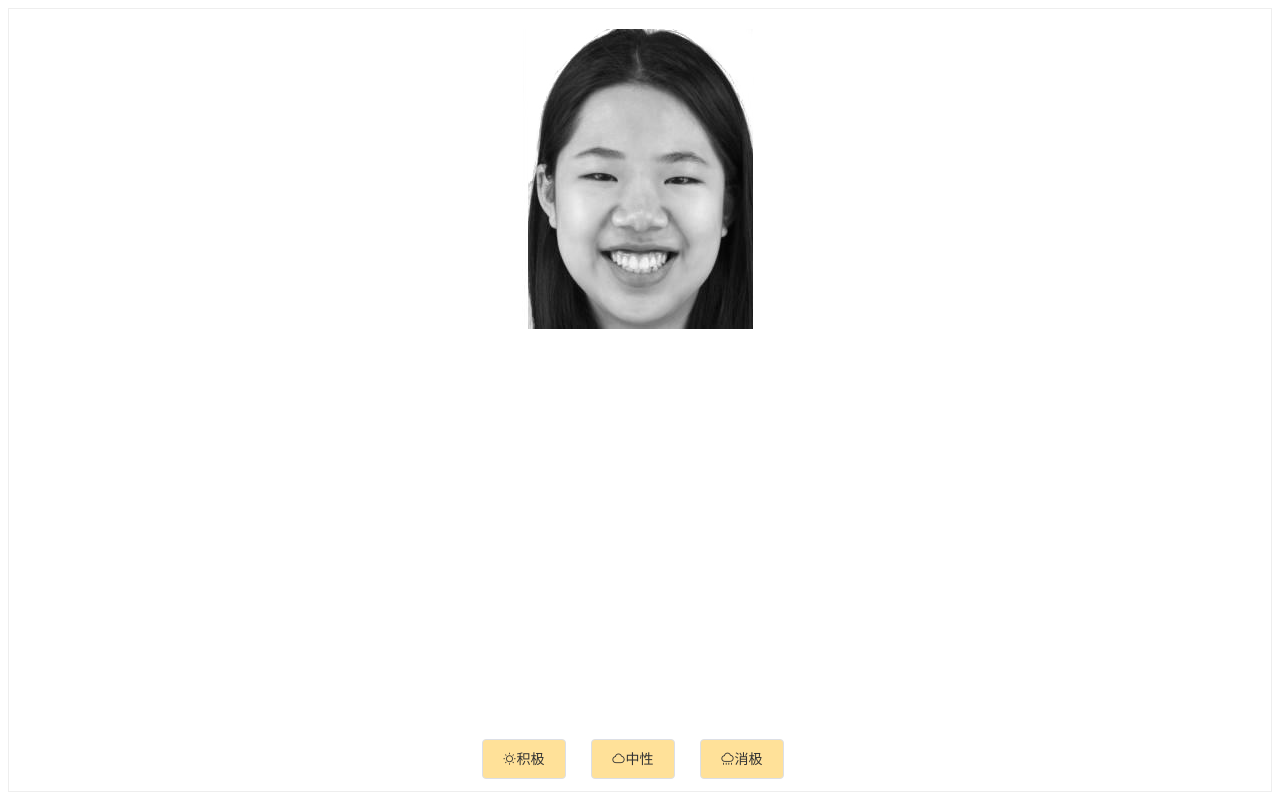
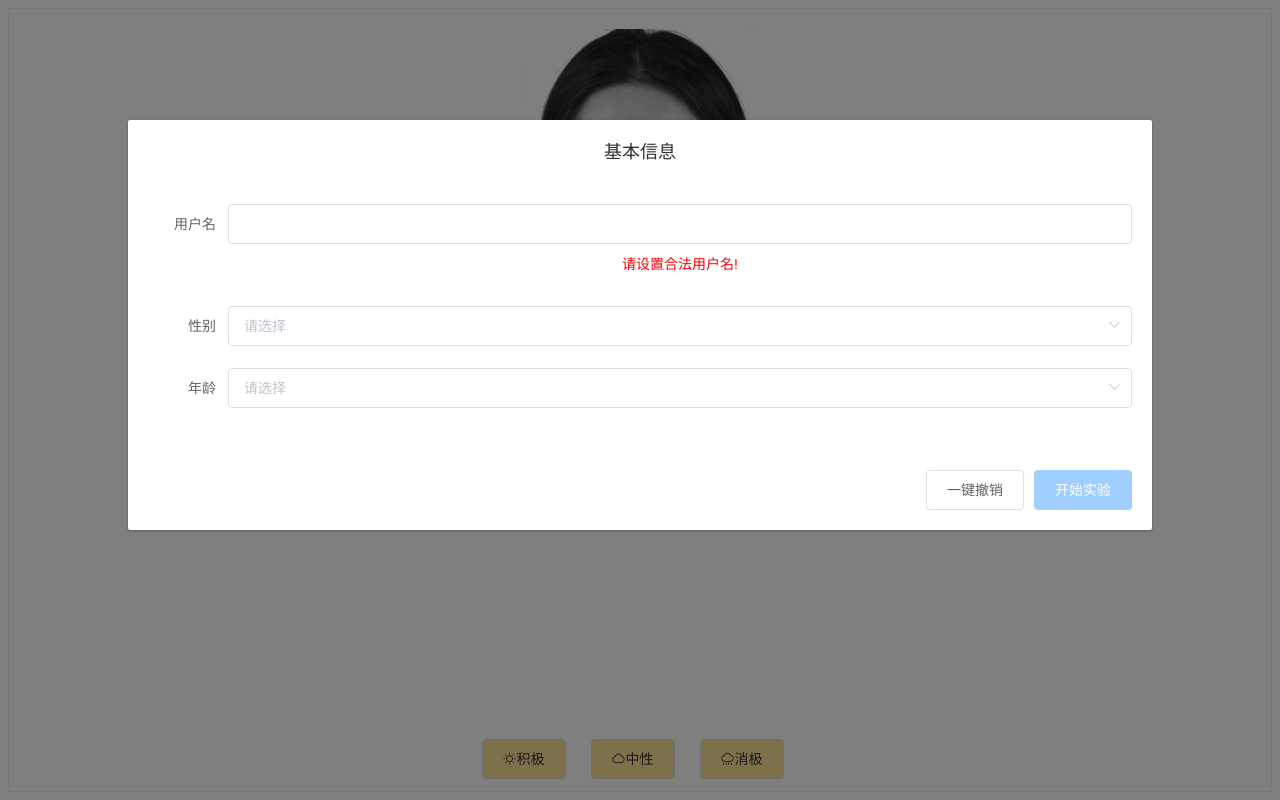
Before and after one commit to Schmerle-Cki/Emotion, a Vue app: page /#/ in a window 1280 px wide. Built offline with nearby package versions, Linux system fonts and the light colour scheme.

Commit message:
finished start info form

```diff
--- a/src/components/MessageBoard.vue
+++ b/src/components/MessageBoard.vue
@@ -2,6 +2,7 @@
     <div id="message-board">
         <el-container style="height:100%; border: 1px solid #eee;">
             <el-main>
+				<!--p>{{basicInfo.form.sex}}</p-->
                 <img v-if="showResult===false" :src="imageSrc"/>
 				<table style="position:absolute;left:25%;top:15%;" v-if="showResult===true" border="1px" width="600px">
 					<tr>
@@ -34,10 +35,17 @@
                 </el-button>
             </el-footer>
         </el-container>
+
+		<PostDialog
+			v-bind:dialogVisible="basicInfo.dialogVisible"
+			v-bind:state="state"
+			v-on:newMember="initialInfo"
+		/>
     </div>
 </template>
 
 <script type="text/javascript">
+	import PostDialog from "@/components/PostDialog"
 	var randomNumber = function(){
 		return 0.5 - Math.random();
 	}
@@ -45,20 +53,27 @@
         name: "MessageBoard",
         components: {
             //MessageList
-            //PostDialog
+            PostDialog
         },
         // 请在下方设计自己的数据结构及函数来完成最终的留言板功能
         data(){
             return {
+                basicInfo:{
+                  dialogVisible:true,
+                  form:{
+                      age:"",
+                      sex:"",
+                      user:""
+                    }
+                },
                 imageSrc:require("../img/Y3F-20_happy.jpg"),
-                images:[],	//["cuteIcon","logo","加油"],
+                images:[],		//["cuteIcon","logo","加油"],
 				labeledImg:[],	//{picName,Label} 1=happy 2=neutral 3=sad
 				answers:[],		//{cartoonReal,userChoice,groundTruth,accurate}
                 currentImgID:0,
                 messageList: [],
 				showResult:false,
-				emotions:["none","happy","neutral","sad"],
-				picName:"nicki"
+				emotions:["none","happy","neutral","sad"]
             }
         },
 		created(){
@@ -118,6 +133,15 @@
                 else
                     this.state.username=""
             },
+			initialInfo(Block){
+				this.basicInfo.dialogVisible = false;
+				this.basicInfo.form.age = Block.age;
+				this.basicInfo.form.sex = Block.sex;
+				this.basicInfo.form.user = Block.user;
+
+				let expireDays = 1000*60*60;
+				this.$cookieStore.setCookie(Block.user,expireDays);
+			},
             getCurrentImgSrc(){
                 this.imageSrc = require("../img/" + this.images[this.currentImgID] +".jpg")
             },
@@ -142,11 +166,15 @@
 				}
 
 			},
-            appendBlock(Block){
-                let expireDays = 1000*60*60
-                this.$cookieStore.setCookie(Block.user,expireDays)
+            sendBack(){
+				var form = this.basicInfo.form;
+				this.$post({"age":form.age,"sex":form.sex,"name":form.user,"data":this.answers}).then((response) =>{
+					//this.alertDialog.dialogVisible=true
+					console.log(response)
+					//this.refresh()
+				})
 
-                this.alertDialog.dialogVisible=false
+                /*this.alertDialog.dialogVisible=false
 
                 this.$post({"title":Block.title,"content":Block.content}).then((response) =>{
                     this.alertDialog.dialogVisible=true
@@ -154,7 +182,7 @@
                     this.refresh()
                 })
 
-                this.postDialog.dialogVisible=false
+                this.postDialog.dialogVisible=false*/
             },
             refresh(){
                 this.$get().then((response)=>{
--- a/src/components/PostDialog.vue
+++ b/src/components/PostDialog.vue
@@ -1,36 +1,38 @@
 <template>
   <el-dialog
         style="text-align: center"
-        title="发表"
+        title="基本信息"
         :visible.sync="dialogVisible"
         :show-close=false
         :close-on-click-model="false"
         width="80%">
+
     <el-form label-width="80px">
-        <el-form-item label="标题">
-            <!--请修改这两行注释中间的代码来输入消息标题-->
-            <el-input v-model="title" placeholder="title">title</el-input>
-            <!--请修改这两行注释中间的代码来输入消息标题-->
-        </el-form-item>
-        <el-form-item label="内容">
-            <!--请修改这两行注释中间的代码来输入消息内容-->
-            <el-input v-model="content" type="textarea" placeholder="message"></el-input>
-            <!--请修改这两行注释中间的代码来输入消息内容-->
-        </el-form-item>
         <el-form-item label="用户名">
             <!--请修改这两行注释中间的代码来输入用户名-->
             <el-input v-model="state.username"></el-input>
             <!--请修改这两行注释中间的代码来输入用户名-->
             <span v-if="state.username_valid===false" style="color: red">请设置合法用户名!</span>
         </el-form-item>
+		<el-form-item label="性别">
+			<el-select v-model="sex" placeholder="请选择" style="width: 100%;">
+				<el-option v-for="one in stateArr" :key="one.value" :label="one.label" :value="one.value"></el-option>
+			</el-select>
+		</el-form-item>
+
+		<el-form-item label="年龄">
+			<el-select v-model="age" placeholder="请选择" style="width: 100%;">
+				<el-option v-for="one in ageArr" :key="one" :label="one" :value="one"></el-option>
+			</el-select>
+		</el-form-item>
     </el-form>
     <span slot="footer" class="dialog-footer">
                 <!--请修改这两行注释中间的代码来产生相应按钮的点击事件-->
-                <el-button v-on:click="withdraw">取 消</el-button>
+                <el-button v-on:click="withdraw">一键撤销</el-button>
                 <el-button type="primary"
                             v-on:click="ensure"
                             :disabled="state.username_valid===false"
-                            >确 定</el-button>
+                            >开始实验</el-button>
                 <!--请修改这两行注释中间的代码来产生相应按钮的点击事件-->
     </span>
   </el-dialog>
@@ -57,29 +59,37 @@ export default {
   // 请在下方设计自己的数据结构以及事件函数
   data(){
     return {
-      title:"",
-      content:"",
-      user:this.state.username
+      age:"",
+      sex:"",
+      user:this.state.username,
+      stateArr:[
+        {value:'male',label:'男'},
+		{vlaue:'female',label:'女'}
+      ],
+      ageArr:[]
     }
+  },
+  created(){
+	this.ageArr = new Array(50).fill(10).map((el,i)=>10+i);
   },
   methods: {
     ensure:function(event){
       if(event && this.state.username_valid)
+      {
         this.dialogVisible=false
         this.$emit('newMember',
-        {title: this.title,
-        content:this.content,
-        user: this.state.username,
-        timestamp: new Date().getTime()})
-        this.title=""
-        this.content=""
+        {age: this.age,
+         sex: this.sex,
+        user: this.state.username})
+      }
     },
     withdraw:function(event){
       if(event)
-        this.dialogVisible=false
-        this.$emit('WITHDRAW')
-        this.title=""
-        this.content=""
+        //this.dialogVisible=false
+        //this.$emit('WITHDRAW')
+        this.age="";
+        this.sex="";
+		this.state.username="";
     }
   },
   watch: { // 用于实时检测username是否合法
--- a/src/router/index.js
+++ b/src/router/index.js
@@ -1,9 +1,6 @@
 import Vue from 'vue'
 import VueRouter from 'vue-router'
 import Home from '@/views/Home.vue'
-import Stage1 from '@/views/Stage1.vue'
-import Stage2 from '@/views/Stage2.vue'
-import Stage3 from '@/views/Stage3.vue'
 
 Vue.use(VueRouter)
 
@@ -12,21 +9,6 @@ const routes = [
     path: '/',
     name: 'Home',
     component: Home
-  },
-  {
-    path: '/stage1',
-    name: 'Stage1',
-    component: Stage1,
-  },
-  {
-    path: '/stage2',
-    name: 'Stage2',
-    component: Stage2,
-  },
-  {
-    path: '/stage3',
-    name: 'Stage3',
-    component: Stage3,
   }
 ]
 
--- a/src/views/Stage1.vue
+++ /dev/null
@@ -1,16 +0,0 @@
-
-<template>
-    <div id="stage1">
-        <MessageBlock/>
-    </div>
-</template>
-
-<script>
-    import MessageBlock from "@/components/MessageBlock.vue";
-    export default {
-        name: 'Stage1',
-        components: {
-        MessageBlock
-        }
-    }
-</script>
--- a/src/views/Stage2.vue
+++ /dev/null
@@ -1,16 +0,0 @@
-
-<template>
-  <div id="stage2">
-    <MessageList/>
-  </div>
-</template>
-
-<script>
-  import MessageList from "@/components/MessageList.vue";
-  export default {
-    name: 'Stage2',
-    components: {
-      MessageList
-    }
-  }
-</script>
--- a/src/views/Stage3.vue
+++ /dev/null
@@ -1,39 +0,0 @@
-<template>
-  <div id="stage3">
-    <!--修改下方的MessageList和PostDialog-->
-    <MessageList
-      v-bind:messageList="messageList"
-    />
-    <PostDialog
-      v-on:newMember="appendBlock"
-      v-on:WITHDRAW="dialogVisible=false"
-      v-bind:dialogVisible="dialogVisible"
-    />
-  </div>
-</template>
-
-<script>
-import MessageList from "@/components/MessageList.vue"
-import PostDialog from "@/components/PostDialog.vue"
-
-export default {
-  name: 'Stage3',
-  components: {
-    MessageList,
-    PostDialog
-  },
-  // 请在下方设计自己的数据结构和响应函数
-  data(){
-    return {
-      messageList: [],
-      dialogVisible: true,
-    }
-  },
-  methods: {
-    appendBlock(Block){
-        this.messageList.push(Block)
-        this.dialogVisible=false
-    }
-  }
-}
-</script>
```
Also changed, not shown: 1 other file (tests, documents, lock files or other folders).
